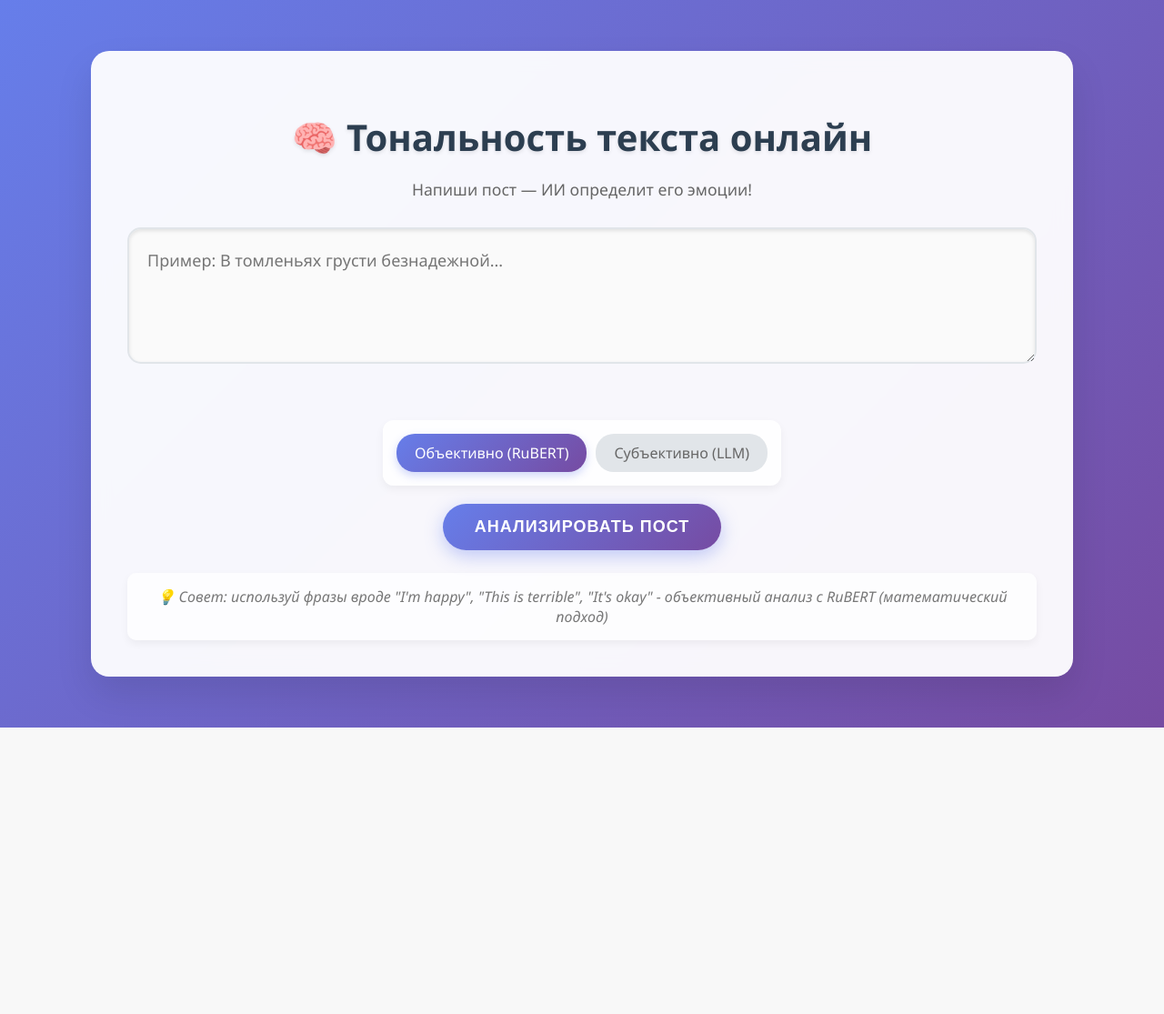
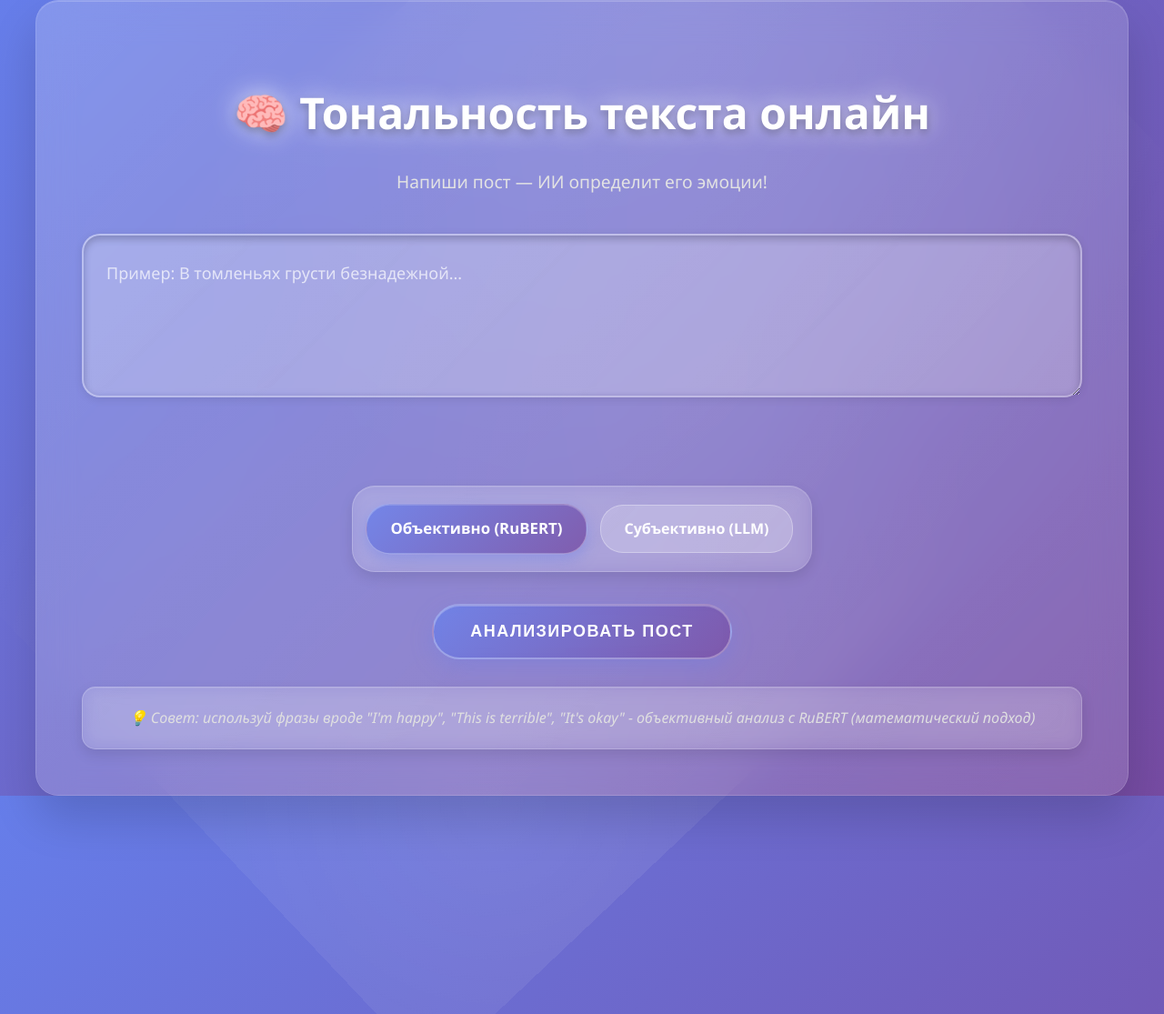
Before and after one commit to NVSTT/EmoSense-Web, a Flask app: page / in a window 1280 px wide; the page is wider, and only the part inside the window is pictured. Shown: the top 1115 px of that part at 91% size. Before the commit the page ends 800 px from the top of that part, so only its background shows below. Run offline with Flask 3, Linux system fonts and the light colour scheme.

Commit message:
New design

```diff
--- a/servises/analyze.py
+++ b/servises/analyze.py
@@ -118,5 +118,5 @@ def resize(post_sentiment: str ,post_text: str, length: str, ollama_client:Ollam
     Текст на {length} слов.
     Ответ только перефразированный текст."""
 
-    resized_text = ollama_client.generate( prompt,max_tokens=1000,temperature=0.6)
+    resized_text = ollama_client.generate( prompt,max_tokens=1000,temperature=0.3)
     return resized_text or "Не удалось сгенерировать"
--- a/static/css/styles.css
+++ b/static/css/styles.css
@@ -1,5 +1,7 @@
 body {
     font-family: 'Segoe UI', Tahoma, Geneva, Verdana, sans-serif;
+    font-weight: 400;
+    line-height: 1.7;
     margin: 0;
     padding: 0;
     background: linear-gradient(135deg, #667eea 0%, #764ba2 100%);
@@ -8,55 +10,106 @@ body {
     display: flex;
     justify-content: center;
     align-items: center;
+    overflow-x: hidden;
+    position: relative;
+}
+
+body::before {
+    content: '';
+    position: absolute;
+    top: 0;
+    left: 0;
+    width: 100%;
+    height: 100%;
+    background-image:
+        radial-gradient(circle at 20% 80%, rgba(255, 255, 255, 0.1) 0%, transparent 50%),
+        radial-gradient(circle at 80% 20%, rgba(255, 255, 255, 0.1) 0%, transparent 50%),
+        radial-gradient(circle at 40% 40%, rgba(255, 255, 255, 0.05) 0%, transparent 50%);
+    animation: float 20s ease-in-out infinite;
+    pointer-events: none;
+}
+
+@keyframes float {
+    0%, 100% { transform: translateY(0px) rotate(0deg); }
+    50% { transform: translateY(-20px) rotate(180deg); }
 }
         .container {
-            background: rgba(255, 255, 255, 0.95);
-            border-radius: 20px;
-            box-shadow: 0 20px 40px rgba(0, 0, 0, 0.1);
-            padding: 40px;
+            background: rgba(255, 255, 255, 0.1);
+            border: 1px solid rgba(255, 255, 255, 0.2);
+            border-radius: 25px;
+            box-shadow: 0 25px 50px rgba(0, 0, 0, 0.15), inset 0 1px 0 rgba(255, 255, 255, 0.2);
+            padding: 50px;
             width: 100%;
-            max-width: 1000px;
+            max-width: 1100px;
             text-align: center;
-            backdrop-filter: blur(10px);
+            backdrop-filter: blur(20px);
+            position: relative;
+            overflow: hidden;
+        }
+
+        .container::before {
+            content: '';
+            position: absolute;
+            top: 0;
+            left: 0;
+            right: 0;
+            bottom: 0;
+            background: linear-gradient(135deg, rgba(255, 255, 255, 0.1) 0%, rgba(255, 255, 255, 0.05) 100%);
+            border-radius: 25px;
+            pointer-events: none;
         }
         h1 {
-            color: #2c3e50;
-            margin-bottom: 10px;
-            font-size: 2.5em;
-            text-shadow: 0 2px 4px rgba(0, 0, 0, 0.1);
+            color: #ffffff;
+            margin-bottom: 15px;
+            font-size: 3em;
+            font-weight: 700;
+            text-shadow: 0 4px 8px rgba(0, 0, 0, 0.3), 0 0 20px rgba(255, 255, 255, 0.5);
+            animation: glow 2s ease-in-out infinite alternate;
         }
+
+        @keyframes glow {
+            from { text-shadow: 0 4px 8px rgba(0, 0, 0, 0.3), 0 0 20px rgba(255, 255, 255, 0.5); }
+            to { text-shadow: 0 4px 8px rgba(0, 0, 0, 0.3), 0 0 30px rgba(255, 255, 255, 0.8); }
+        }
+
         p {
-            color: #666;
-            margin-bottom: 30px;
-            font-size: 1.1em;
+            color: #e0e0e0;
+            margin-bottom: 40px;
+            font-size: 1.2em;
+            font-weight: 500;
         }
         form {
             display: flex;
             flex-direction: column;
             align-items: center;
+            gap: 20px;
         }
         textarea {
             width: 100%;
-            height: 150px;
-            padding: 20px;
+            height: 180px;
+            padding: 25px;
             font-size: 18px;
             font-family: 'Segoe UI', Tahoma, Geneva, Verdana, sans-serif;
-            line-height: 1.6;
-            border: 2px solid #e1e5e9;
-            border-radius: 15px;
+            line-height: 1.8;
+            border: 2px solid rgba(255, 255, 255, 0.3);
+            border-radius: 20px;
             box-sizing: border-box;
             resize: vertical;
-            transition: all 0.3s ease;
-            margin-bottom: 20px;
-            background-color: #fafafa;
-            color: #333;
-            box-shadow: inset 0 2px 4px rgba(0, 0, 0, 0.1);
+            transition: all 0.4s ease;
+            margin-bottom: 15px;
+            background: rgba(255, 255, 255, 0.1);
+            color: #ffffff;
+            box-shadow: inset 0 4px 8px rgba(0, 0, 0, 0.2), 0 2px 10px rgba(0, 0, 0, 0.1);
+            backdrop-filter: blur(5px);
+        }
+        textarea::placeholder {
+            color: rgba(255, 255, 255, 0.7);
         }
         textarea:focus {
             outline: none;
-            border-color: #667eea;
-            box-shadow: 0 0 0 4px rgba(102, 126, 234, 0.2), inset 0 2px 4px rgba(0, 0, 0, 0.1);
-            background-color: #ffffff;
+            border-color: rgba(255, 255, 255, 0.5);
+            box-shadow: 0 0 0 5px rgba(255, 255, 255, 0.1), inset 0 4px 8px rgba(0, 0, 0, 0.2);
+            background: rgba(255, 255, 255, 0.15);
         }
         .button-group {
             display: flex;
@@ -65,66 +118,96 @@ body {
             justify-content: center;
         }
         button {
-            background: linear-gradient(135deg, #667eea 0%, #764ba2 100%);
+            background: linear-gradient(135deg, rgba(102, 126, 234, 0.8) 0%, rgba(118, 75, 162, 0.8) 100%);
             color: white;
-            padding: 15px 35px;
+            padding: 18px 40px;
             font-size: 18px;
-            font-weight: 600;
-            border: none;
-            border-radius: 30px;
+            font-weight: 700;
+            border: 2px solid rgba(255, 255, 255, 0.3);
+            border-radius: 35px;
             cursor: pointer;
-            transition: all 0.3s ease;
-            box-shadow: 0 6px 20px rgba(102, 126, 234, 0.4);
+            transition: all 0.4s ease;
+            box-shadow: 0 8px 25px rgba(102, 126, 234, 0.3), inset 0 1px 0 rgba(255, 255, 255, 0.2);
             text-transform: uppercase;
-            letter-spacing: 1px;
+            letter-spacing: 1.5px;
+            backdrop-filter: blur(10px);
+            position: relative;
+            overflow: hidden;
+        }
+        button::before {
+            content: '';
+            position: absolute;
+            top: 0;
+            left: -100%;
+            width: 100%;
+            height: 100%;
+            background: linear-gradient(90deg, transparent, rgba(255, 255, 255, 0.2), transparent);
+            transition: left 0.5s;
+        }
+        button:hover::before {
+            left: 100%;
         }
         button:hover {
-            transform: translateY(-3px);
-            box-shadow: 0 8px 25px rgba(102, 126, 234, 0.5);
-            background: linear-gradient(135deg, #5a6fd8 0%, #6a4190 100%);
+            transform: translateY(-4px) scale(1.05);
+            box-shadow: 0 12px 35px rgba(102, 126, 234, 0.4), inset 0 1px 0 rgba(255, 255, 255, 0.3);
+            background: linear-gradient(135deg, rgba(102, 126, 234, 0.9) 0%, rgba(118, 75, 162, 0.9) 100%);
         }
         button:active {
-            transform: translateY(0);
+            transform: translateY(-2px) scale(1.02);
         }
         .result {
-            margin-top: 40px;
-            padding: 30px;
-            border-radius: 20px;
+            margin-top: 30px;
+            padding: 25px;
+            border-radius: 25px;
             font-size: 18px;
             text-align: center;
-            animation: fadeIn 0.6s ease-in;
-            box-shadow: 0 10px 30px rgba(0, 0, 0, 0.1);
-            backdrop-filter: blur(5px);
+            animation: fadeIn 0.8s ease-in;
+            box-shadow: 0 15px 40px rgba(0, 0, 0, 0.2), inset 0 1px 0 rgba(255, 255, 255, 0.1);
+            backdrop-filter: blur(15px);
+            background: rgba(255, 255, 255, 0.1);
+            border: 1px solid rgba(255, 255, 255, 0.2);
+            color: #ffffff;
         }
         .positive {
-            background: linear-gradient(135deg, #56ab2f 0%, #a8e6cf 100%);
-            color: #155724;
-            border: 1px solid #c3e6cb;
+            background: linear-gradient(135deg, rgba(86, 171, 47, 0.3) 0%, rgba(168, 230, 207, 0.3) 100%);
+            color: #ffffff;
+            border: 1px solid rgba(86, 171, 47, 0.5);
         }
         .negative {
-            background: linear-gradient(135deg, #ff416c 0%, #ff4b2b 100%);
-            color: #721c24;
-            border: 1px solid #f5c6cb;
+            background: linear-gradient(135deg, rgba(255, 65, 108, 0.3) 0%, rgba(255, 75, 43, 0.3) 100%);
+            color: #ffffff;
+            border: 1px solid rgba(255, 65, 108, 0.5);
         }
         .neutral {
-            background: linear-gradient(135deg, #11998e 0%, #38ef7d 100%);
-            color: #0c5460;
-            border: 1px solid #bee5eb;
+            background: linear-gradient(135deg, rgba(17, 153, 142, 0.3) 0%, rgba(56, 239, 125, 0.3) 100%);
+            color: #ffffff;
+            border: 1px solid rgba(17, 153, 142, 0.5);
         }
         .note {
             font-size: 16px;
-            color: #777;
-            margin-top: 25px;
+            color: #e0e0e0;
+            margin-top: 30px;
             text-align: center;
             font-style: italic;
-            background: rgba(255, 255, 255, 0.8);
-            padding: 15px;
-            border-radius: 10px;
-            box-shadow: 0 4px 10px rgba(0, 0, 0, 0.05);
+            background: rgba(255, 255, 255, 0.1);
+            padding: 20px;
+            border-radius: 15px;
+            box-shadow: 0 6px 15px rgba(0, 0, 0, 0.1), inset 0 1px 0 rgba(255, 255, 255, 0.1);
+            backdrop-filter: blur(10px);
+            border: 1px solid rgba(255, 255, 255, 0.2);
         }
         @keyframes fadeIn {
             from { opacity: 0; transform: translateY(30px); }
             to { opacity: 1; transform: translateY(0); }
+        }
+
+        @keyframes slideIn {
+            from { opacity: 0; transform: translateX(-50px); }
+            to { opacity: 1; transform: translateX(0); }
+        }
+
+        .emotion-bars, .full-reasoning, .resize-section {
+            animation: slideIn 0.8s ease-out;
         }
 
         .llm-checkbox {
@@ -154,23 +237,25 @@ body {
         }
 
         .toggle-switch {
-            margin: 20px 0;
+            margin: 15px 0;
             display: flex;
             align-items: center;
-            gap: 10px;
+            gap: 20px;
             justify-content: center;
             font-size: 16px;
-            color: #555;
-            background: rgba(255, 255, 255, 0.9);
-            padding: 15px;
-            border-radius: 12px;
-            box-shadow: 0 4px 10px rgba(0, 0, 0, 0.05);
-            transition: all 0.3s ease;
+            color: #ffffff;
+            background: rgba(255, 255, 255, 0.1);
+            padding: 20px;
+            border-radius: 25px;
+            box-shadow: 0 6px 15px rgba(0, 0, 0, 0.1), inset 0 1px 0 rgba(255, 255, 255, 0.1);
+            transition: all 0.4s ease;
+            backdrop-filter: blur(10px);
+            border: 1px solid rgba(255, 255, 255, 0.2);
         }
 
         .toggle-switch:hover {
-            background: rgba(255, 255, 255, 1);
-            box-shadow: 0 6px 15px rgba(0, 0, 0, 0.1);
+            background: rgba(255, 255, 255, 0.15);
+            box-shadow: 0 8px 20px rgba(0, 0, 0, 0.15), inset 0 1px 0 rgba(255, 255, 255, 0.2);
         }
 
         .toggle-switch input[type="radio"] {
@@ -179,17 +264,20 @@ body {
 
         .toggle-switch label {
             cursor: pointer;
-            padding: 10px 20px;
-            border-radius: 20px;
-            transition: all 0.3s ease;
-            background: #e1e5e9;
-            color: #666;
+            padding: 12px 25px;
+            border-radius: 25px;
+            transition: all 0.4s ease;
+            background: rgba(255, 255, 255, 0.2);
+            color: #ffffff;
+            font-weight: 600;
+            border: 1px solid rgba(255, 255, 255, 0.3);
         }
 
         .toggle-switch input[type="radio"]:checked + label {
-            background: linear-gradient(135deg, #667eea 0%, #764ba2 100%);
+            background: linear-gradient(135deg, rgba(102, 126, 234, 0.8) 0%, rgba(118, 75, 162, 0.8) 100%);
             color: white;
-            box-shadow: 0 4px 10px rgba(102, 126, 234, 0.3);
+            box-shadow: 0 6px 15px rgba(102, 126, 234, 0.4), inset 0 1px 0 rgba(255, 255, 255, 0.2);
+            transform: scale(1.05);
         }
 
         .loader {
--- a/templates/index.html
+++ b/templates/index.html
@@ -68,7 +68,7 @@
             <strong>Пояснение:</strong> {{ result.explanation }}
         </div>
         <div class="full-reasoning">
-            <strong>Мнение ИИ:</strong>
+            <h4>🤖 Подробное мнение ИИ</h4>
             <p>{{ result.full_reasoning }}</p>
         </div>
         {% endif %}
```
Also changed, not shown: other parts of static/css/styles.css (+53 -27 lines).
